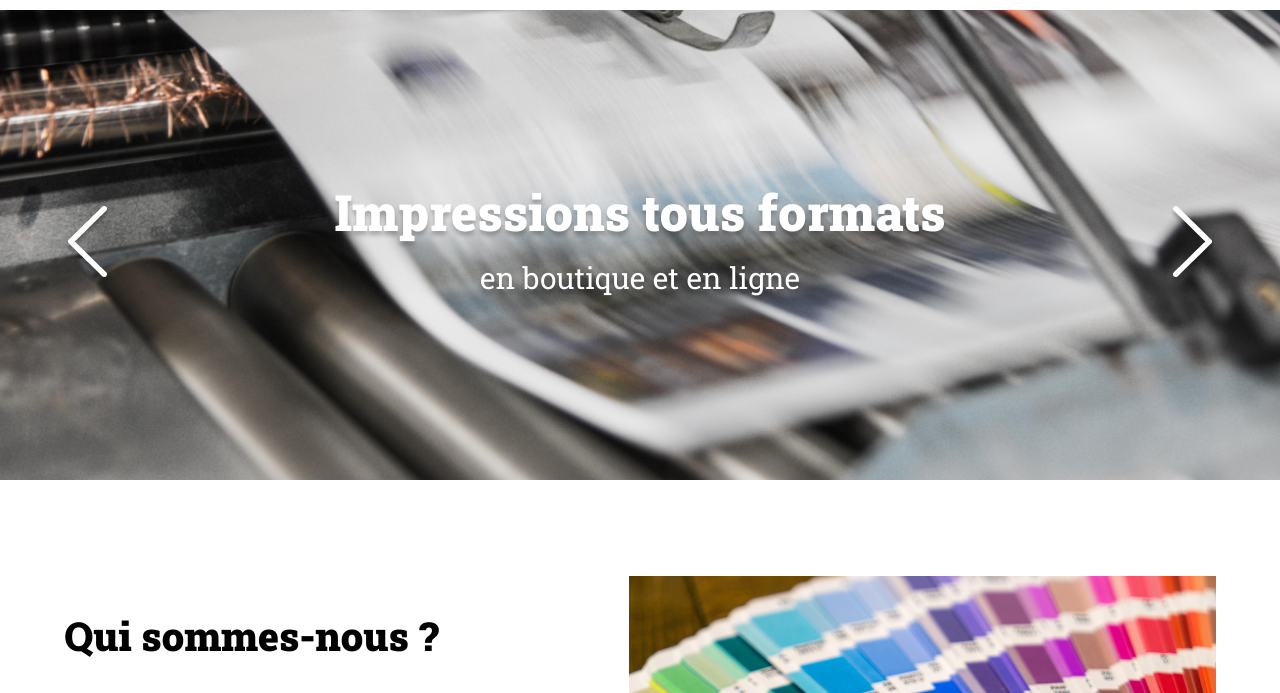
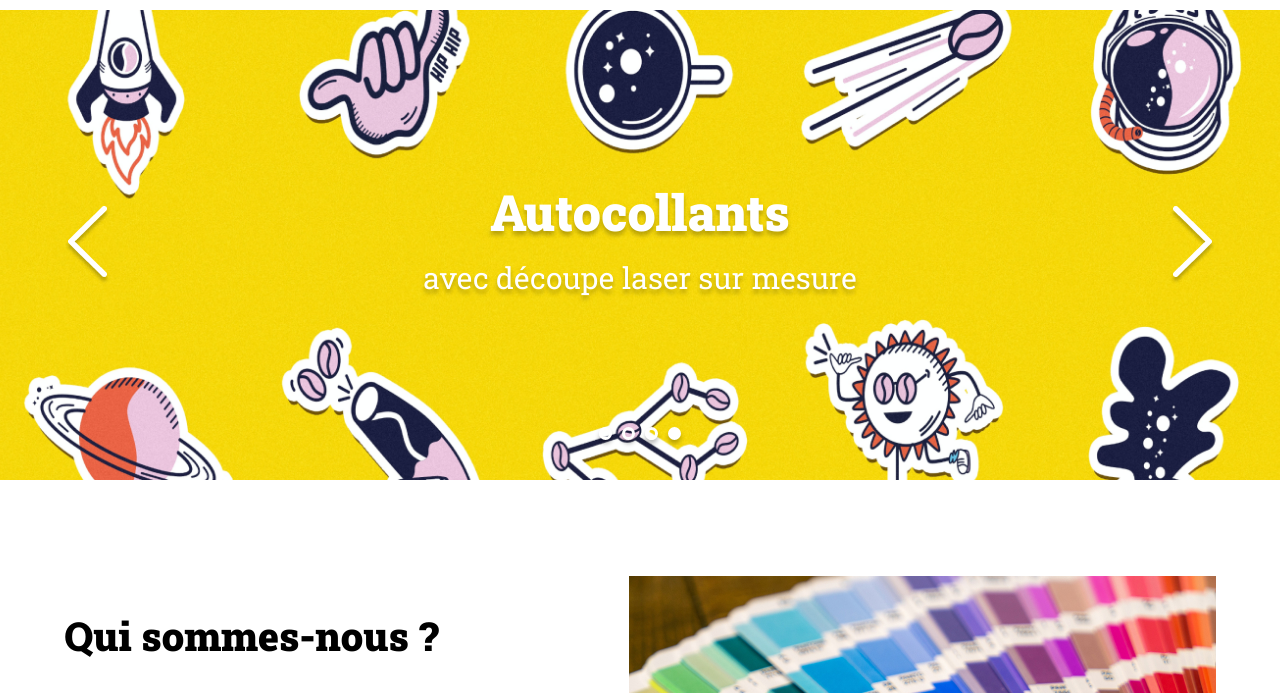
Before and after one commit to Patrycja-W/Projet5-PremiersPasJavascript, a plain HTML site: page index.html in a window 1280 px wide. Both pictures are taken after a click on the picture 87 px from the left and 336 px from the top of the page. Shown: the part 91-784 px from the top of the page. Drawn offline with Linux system fonts and the light colour scheme; files whose address does not match are found by name.

Commit message:
finition du projet

```diff
--- a/assets/script.js
+++ b/assets/script.js
@@ -17,16 +17,72 @@ const slides = [
 	}
 ]
 
+console.log(slides)
+
 /* les events listener sur les fleches */
 
 let arrowLeft = document.getElementById("arrowLeft")
 
 arrowLeft.addEventListener("click", () => {
-	console.log("la gauche marche")
+	currentSlide--
+	if (currentSlide < 0 ) {
+		currentSlide = 3
+	}
+	console.log("arrowLeft " + currentSlide);
+	changeSlide(currentSlide);
+
 })
 
 let arrowRight = document.getElementById("arrowRight")
 
 arrowRight.addEventListener("click", () => {
-	console.log("la droite marche")
+	currentSlide++
+	if (currentSlide > 3) {
+		currentSlide = 0
+	}
+	console.log("arrowRight " + currentSlide);
+	changeSlide(currentSlide);
 })
+
+/* afficher les bullet points */
+
+const dots = document.querySelector(".dots")
+let currentSlide = 0
+console.log("currentSlide " + currentSlide);
+
+
+function displayDots() {
+	for (let i = 0; i < slides.length; i++) {
+		const dot = document.createElement("div");
+		dot.classList.add("dot");
+		dots.appendChild(dot);
+		// if (i == currentSlide ) {
+		// 	dot.classList.add("dot_selected")
+		// }
+	}
+}
+displayDots();
+
+/* chagements des images et textes au click */
+
+let image = document.querySelector(".banner-img")
+let texte = document.querySelector(".banner-text")
+
+/*image.setAttribute("src" , "./assets/images/slideshow/" + slides[currentSlide].image )*/
+
+function changeSlide(index) {
+	image.setAttribute("src" , "./assets/images/slideshow/" + slides[index].image );
+	texte.innerHTML = slides[index].tagLine;
+
+	const toutLesPoints = document.querySelectorAll(".dot");
+	for (let i = 0; i < toutLesPoints.length; i++) {
+
+		if (i == index) {
+			toutLesPoints[i].classList.add("dot_selected")
+		} else {
+			toutLesPoints[i].classList.remove("dot_selected")
+		}
+	}
+
+}
+changeSlide(currentSlide);
--- a/index.html
+++ b/index.html
@@ -23,8 +23,8 @@
 			<img id="arrowLeft" src="assets/images/arrow_left.png" alt="">
 			<img id="arrowRight" src="assets/images/arrow_right.png" alt="">
 		</div>
-		<img class="banner-img" src="./assets/images/slideshow/slide1.jpg" alt="Banner Print-it">
-		<p>Impressions tous formats <span>en boutique et en ligne</span></p>
+		<img class="banner-img"  alt="Banner Print-it">
+		<p class="banner-text"></p>
 		<div class="dots">
 		</div>
 	</div>
```
